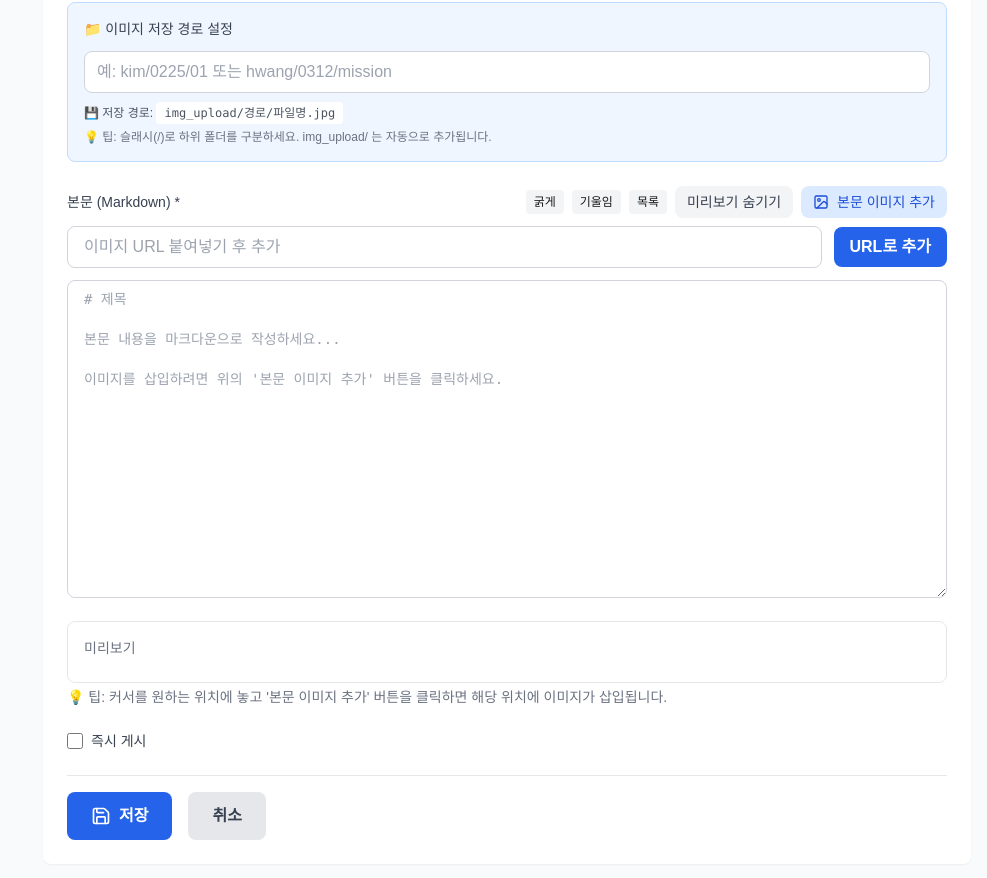
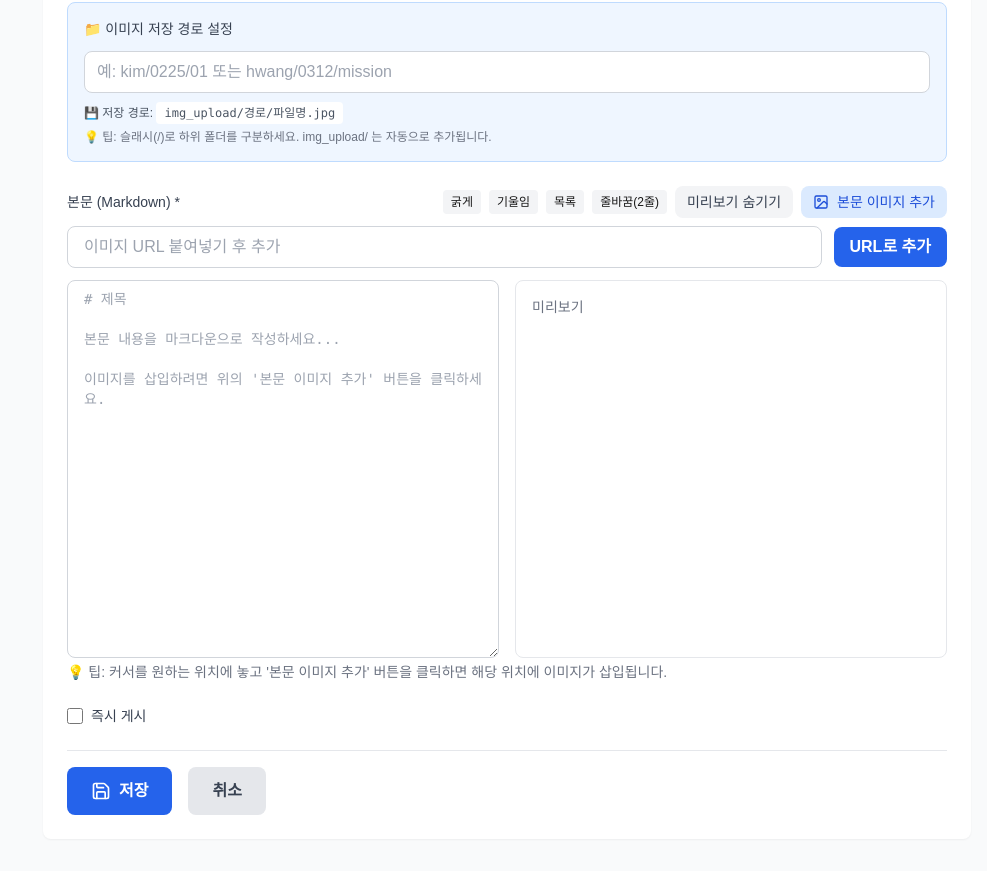
Before and after one commit to Jsun-cre8bara/Newsletter-Form, a Next.js app: page /admin/posts/new in a window 1280 px wide. Shown: the part 820-1698 px from the top of the page, without its empty margins (293-1280 px from the left). Built offline with nearby package versions, Linux system fonts and the light colour scheme; no server answers.

Commit message:
feat(editor): side-by-side preview on large screens + 2-line break button

```diff
--- a/app/admin/posts/[id]/edit/page.tsx
+++ b/app/admin/posts/[id]/edit/page.tsx
@@ -562,6 +562,7 @@ export default function EditPostPage({ params }: { params: { id: string } }) {
                 URL로 추가
               </button>
             </div>
+            <div className="flex flex-col lg:flex-row gap-4">
               <textarea
                 {...register('content', { required: '본문을 입력해주세요' })}
                 ref={(e) => {
@@ -571,11 +572,11 @@ export default function EditPostPage({ params }: { params: { id: string } }) {
                   }
                   contentTextareaRef.current = e
                 }}
-              rows={15}
-              className="w-full px-4 py-2 border border-gray-300 rounded-lg focus:ring-2 focus:ring-blue-500 focus:border-transparent font-mono text-sm"
+                rows={18}
+                className="flex-1 px-4 py-2 border border-gray-300 rounded-lg focus:ring-2 focus:ring-blue-500 focus:border-transparent font-mono text-sm"
               />
               {showPreview && (
-              <div className="mt-4 bg-white border rounded-lg p-4 overflow-auto max-h-[420px]">
+                <div className="flex-1 bg-white border rounded-lg p-4 overflow-auto max-h-[520px]">
                   <div className="text-sm text-gray-500 mb-2">미리보기</div>
                   <div className="prose max-w-none">
                     <ReactMarkdown remarkPlugins={[remarkGfm, remarkBreaks]}>
@@ -584,6 +585,7 @@ export default function EditPostPage({ params }: { params: { id: string } }) {
                   </div>
                 </div>
               )}
+            </div>
             {errors.content && (
               <p className="mt-1 text-sm text-red-600">{errors.content.message}</p>
             )}
--- a/app/admin/posts/new/page.tsx
+++ b/app/admin/posts/new/page.tsx
@@ -443,6 +443,27 @@ export default function NewPostPage() {
                   >
                     목록
                   </button>
+                  <button
+                    type="button"
+                    onClick={() => {
+                      const textarea = contentTextareaRef.current
+                      if (!textarea) return
+                      const start = textarea.selectionStart
+                      const current = contentValue || ''
+                      const insert = `\n\n`
+                      const next = current.substring(0, start) + insert + current.substring(start)
+                      setValue('content', next)
+                      setTimeout(() => {
+                        textarea.focus()
+                        const caret = start + insert.length
+                        textarea.setSelectionRange(caret, caret)
+                      }, 0)
+                    }}
+                    className="px-2 py-1 text-xs bg-gray-100 hover:bg-gray-200 rounded"
+                    title="2줄 줄바꿈 (빈 줄 추가)"
+                  >
+                    줄바꿈(2줄)
+                  </button>
                 </div>
                 <button
                   type="button"
@@ -483,6 +504,7 @@ export default function NewPostPage() {
                 URL로 추가
               </button>
             </div>
+            <div className="flex flex-col lg:flex-row gap-4">
               <textarea
                 {...register('content', { required: '본문을 입력해주세요' })}
                 ref={(e) => {
@@ -492,12 +514,12 @@ export default function NewPostPage() {
                   }
                   contentTextareaRef.current = e
                 }}
-              rows={15}
-              className="w-full px-4 py-2 border border-gray-300 rounded-lg focus:ring-2 focus:ring-blue-500 focus:border-transparent font-mono text-sm"
+                rows={18}
+                className="flex-1 px-4 py-2 border border-gray-300 rounded-lg focus:ring-2 focus:ring-blue-500 focus:border-transparent font-mono text-sm"
                 placeholder="# 제목&#10;&#10;본문 내용을 마크다운으로 작성하세요...&#10;&#10;이미지를 삽입하려면 위의 '본문 이미지 추가' 버튼을 클릭하세요."
               />
               {showPreview && (
-              <div className="mt-4 bg-white border rounded-lg p-4 overflow-auto max-h-[420px]">
+                <div className="flex-1 bg-white border rounded-lg p-4 overflow-auto max-h-[520px]">
                   <div className="text-sm text-gray-500 mb-2">미리보기</div>
                   <div className="prose max-w-none">
                     <ReactMarkdown remarkPlugins={[remarkGfm, remarkBreaks]}>
@@ -506,6 +528,7 @@ export default function NewPostPage() {
                   </div>
                 </div>
               )}
+            </div>
             {errors.content && (
               <p className="mt-1 text-sm text-red-600">{errors.content.message}</p>
             )}
```
Lines whose indentation alone changed are shown as unchanged.
